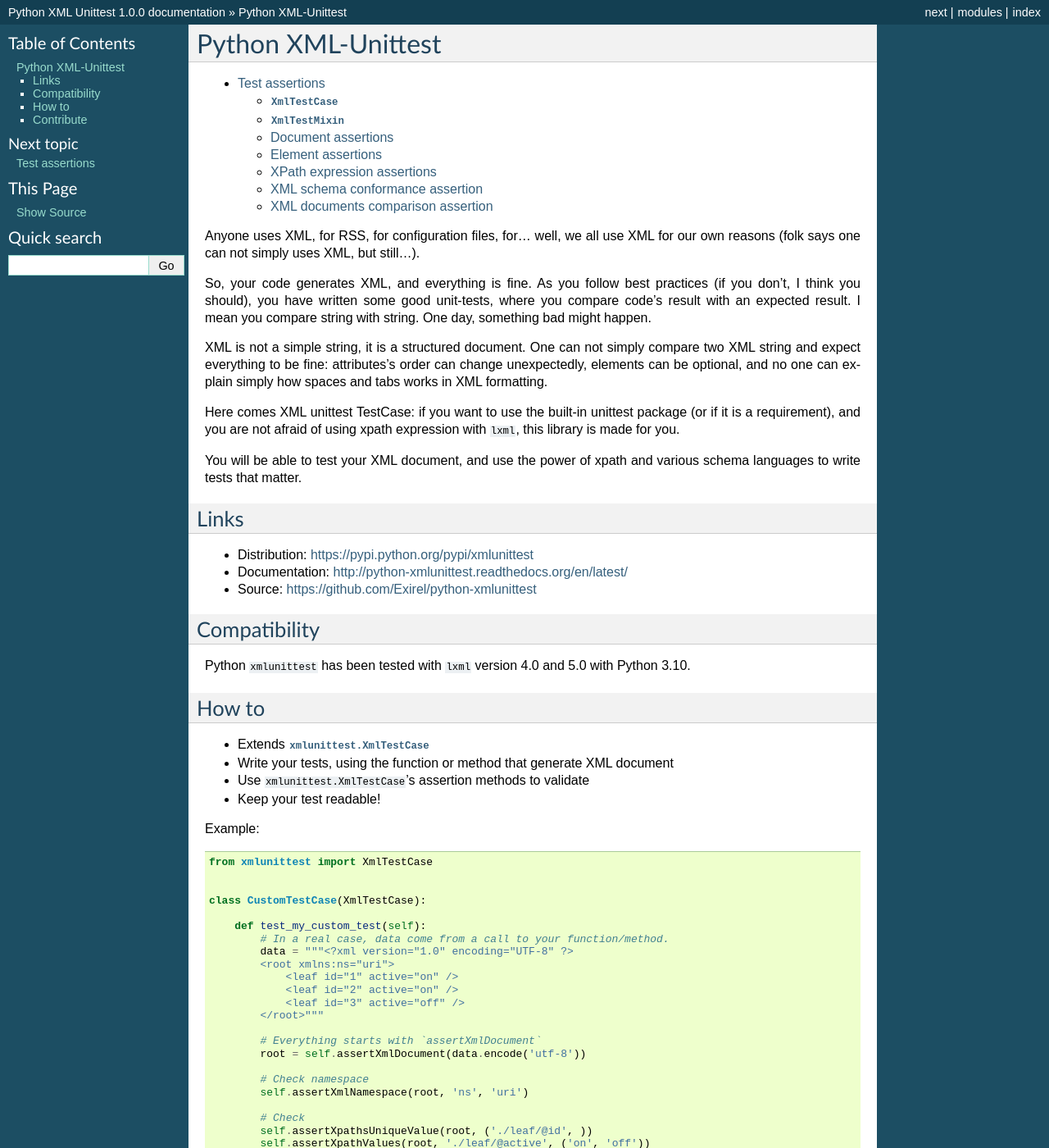
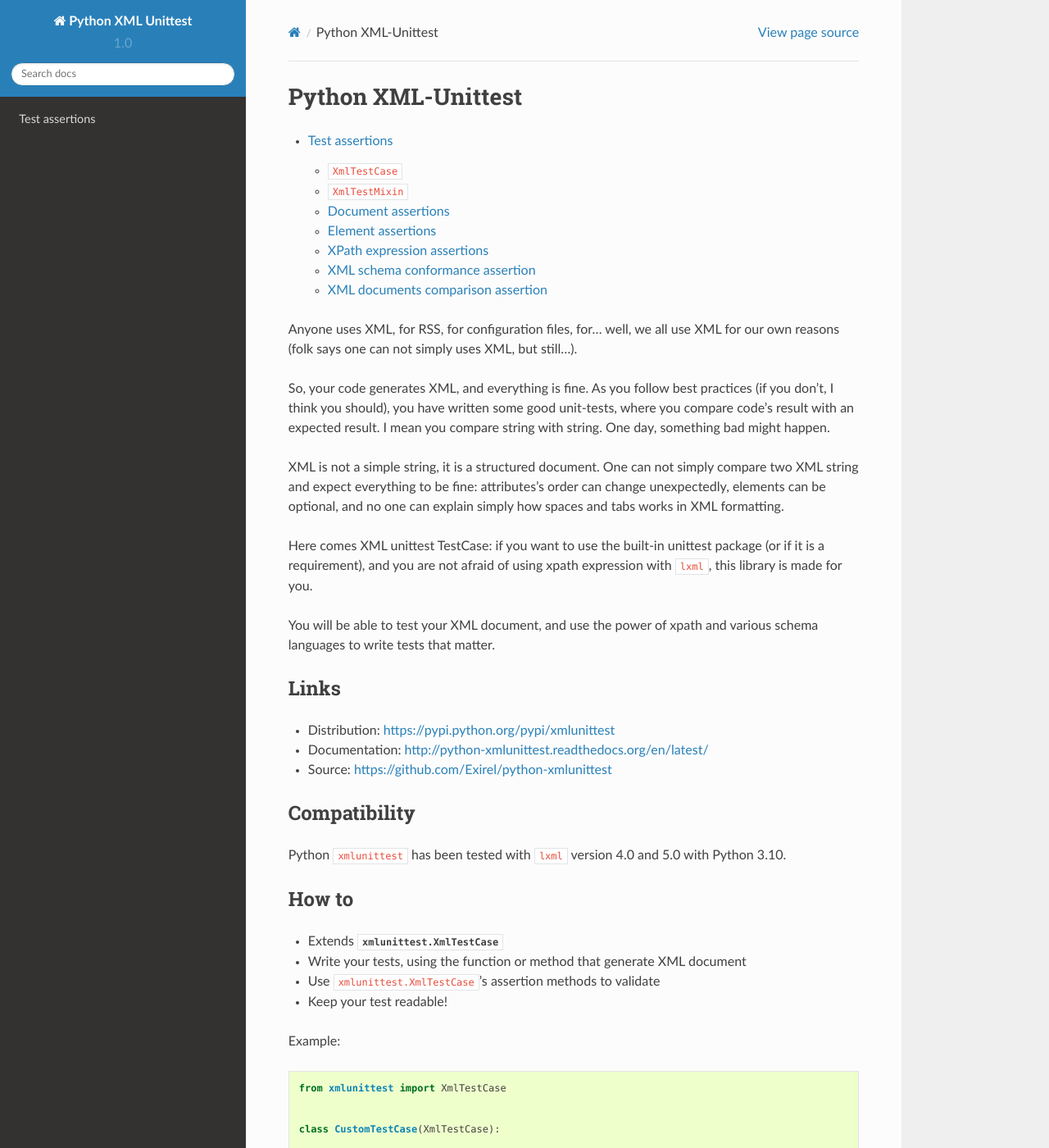
Before and after one commit to Exirel/python-xmlunittest, a Sphinx documentation site: the page built from docs/index.rst, in a window 1280 px wide and 1400 px high. Shown: the whole window at 82% size. Built offline with Sphinx 7.4.7 and the Read the Docs theme 2.0.0, drawn with Linux system fonts in a browser that asks for light colours; some of the changed text lies outside the part shown.

Commit message:
Switch to RTD theme for documentation

```diff
--- a/docs/conf.py
+++ b/docs/conf.py
@@ -48,7 +48,7 @@
 # The short X.Y version.
 version = '1.0'
 # The full version, including alpha/beta/rc tags.
-release = '1.0.0'
+release = '1.0.1'
 
 # The language for content autogenerated by Sphinx. Refer to documentation
 # for a list of supported languages.
@@ -89,7 +89,7 @@
 
 # The theme to use for HTML and HTML Help pages.  See the documentation for
 # a list of builtin themes.
-html_theme = 'default'
+html_theme = 'sphinx_rtd_theme'
 
 # Theme options are theme-specific and customize the look and feel of a theme
 # further.  For a list of options available for each theme, see the
--- a/requirements.txt
+++ b/requirements.txt
@@ -2,3 +2,5 @@
 pytest-cov
 isort
 flake8
+sphinx
+sphinx-rtd-theme
```
